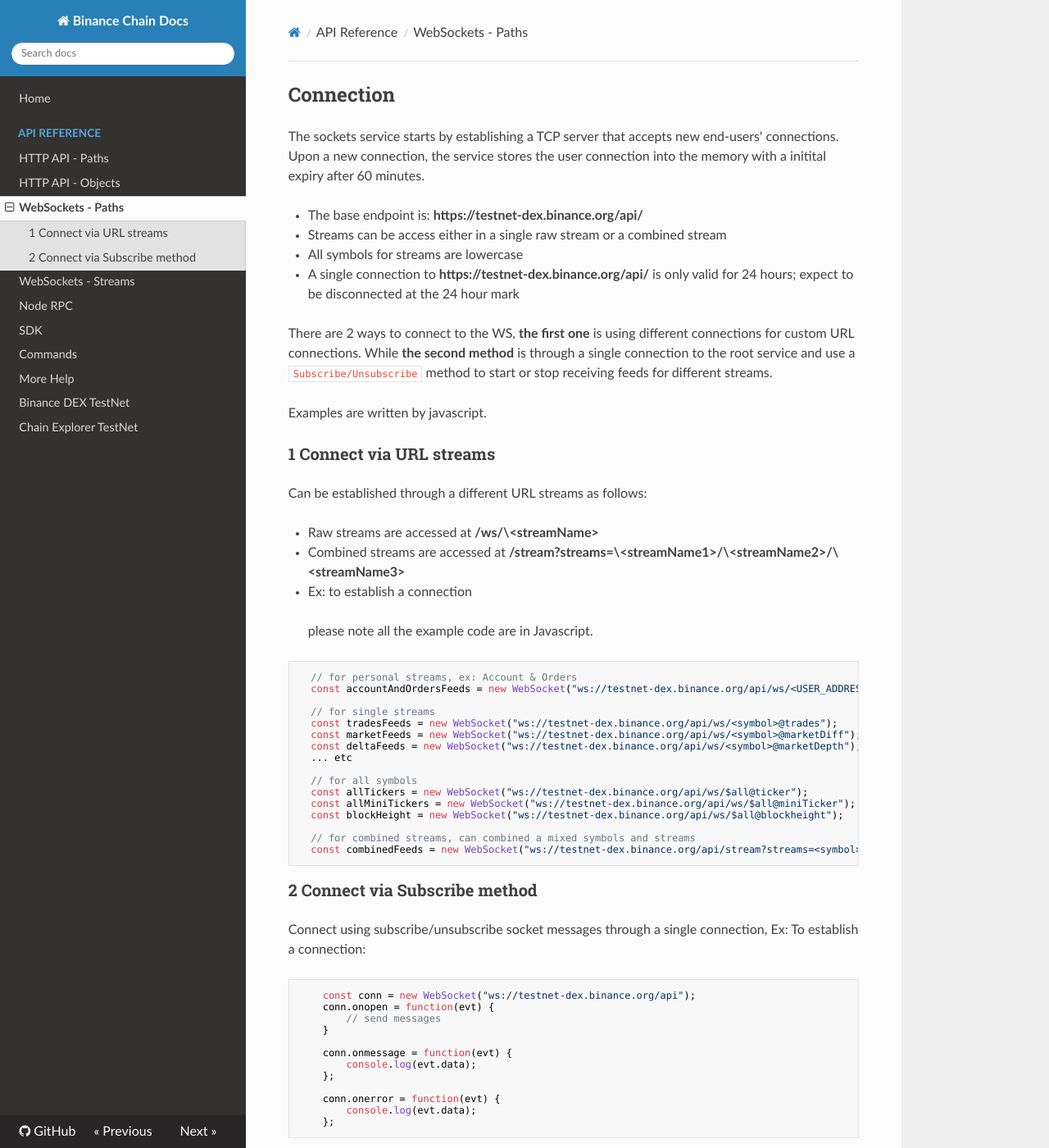
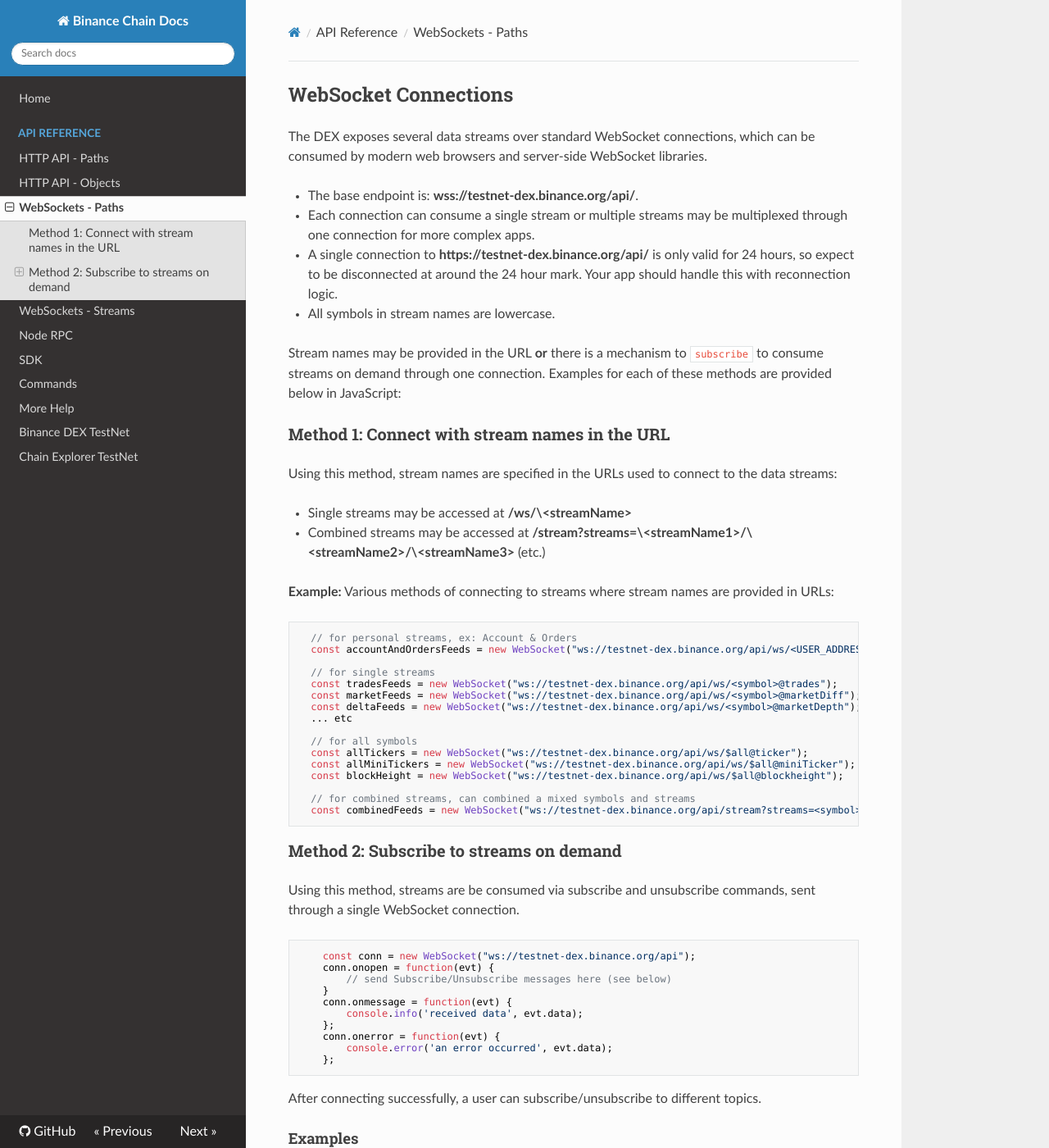
Before and after one commit to yash-sharma1/docs-site, an MkDocs documentation site: the page built from docs/api-reference/dex-api/ws-connection.md, in a window 1280 px wide and 1400 px high. Shown: the whole window at 82% size. Built offline with MkDocs 1.6.1, drawn with Linux system fonts in a browser that asks for light colours; nearby versions of some CDN libraries; some of the changed text lies outside the part shown.

Commit message:
Improved the WS connection guide page

````diff
--- a/docs/api-reference/dex-api/ws-connection.md
+++ b/docs/api-reference/dex-api/ws-connection.md
@@ -1,25 +1,23 @@
-## Connection
+## WebSocket Connections
 
-The sockets service starts by establishing a TCP server that accepts new end-users' connections. Upon a new connection, the service stores the user connection into the memory with a initital expiry after 60 minutes.
+The DEX exposes several data streams over standard WebSocket connections, which can be consumed by modern web browsers and server-side WebSocket libraries.
 
-- The base endpoint is: **https://testnet-dex.binance.org/api/**
-- Streams can be access either in a single raw stream or a combined stream
-- All symbols for streams are lowercase
-- A single connection to **https://testnet-dex.binance.org/api/** is only valid for 24 hours; expect to be disconnected at the 24 hour mark
+- The base endpoint is: **wss://testnet-dex.binance.org/api/**.
+- Each connection can consume a single stream or multiple streams may be multiplexed through one connection for more complex apps.
+- A single connection to **https://testnet-dex.binance.org/api/** is only valid for 24 hours, so expect to be disconnected at around the 24 hour mark. Your app should handle this with reconnection logic.
+- All symbols in stream names are lowercase.
 
-There are 2 ways to connect to the WS, **the first one** is using different connections for custom URL connections. While **the second method** is through a single connection to the root service and use a `Subscribe/Unsubscribe` method to start or stop receiving feeds for different streams.
+Stream names may be provided in the URL **or** there is a mechanism to `subscribe` to consume streams on demand through one connection.
+Examples for each of these methods are provided below in JavaScript:
 
-Examples are written by javascript.
+### Method 1: Connect with stream names in the URL
 
-### 1 Connect via URL streams
+Using this method, stream names are specified in the URLs used to connect to the data streams:
 
-Can be established through a different URL streams as follows:
+- Single streams may be accessed at **/ws/\<streamName\>**
+- Combined streams may be accessed at **/stream?streams=\<streamName1\>/\<streamName2\>/\<streamName3\>** (etc.)
 
-- Raw streams are accessed at **/ws/\<streamName\>**
-- Combined streams are accessed at **/stream?streams=\<streamName1\>/\<streamName2\>/\<streamName3\>**
-- Ex: to establish a connection
-
-> please note all the example code are in Javascript.
+**Example:** Various methods of connecting to streams where stream names are provided in URLs:
 
 ```javascript
   // for personal streams, ex: Account & Orders
@@ -40,28 +38,28 @@
   const combinedFeeds = new WebSocket("ws://testnet-dex.binance.org/api/stream?streams=<symbol>@trades/<symbol>@marketDepth/<symbol>@marketDiff");
 ```
 
-### 2 Connect via Subscribe method
+### Method 2: Subscribe to streams on demand
 
-Connect using subscribe/unsubscribe socket messages through a single connection, Ex: To establish a connection:
+Using this method, streams are be consumed via subscribe and unsubscribe commands, sent through a single WebSocket connection.
 
 ```javascript
     const conn = new WebSocket("ws://testnet-dex.binance.org/api");
     conn.onopen = function(evt) {
-        // send messages
+        // send Subscribe/Unsubscribe messages here (see below)
     }
-
     conn.onmessage = function(evt) {
-        console.log(evt.data);
+        console.info('received data', evt.data);
     };
-
     conn.onerror = function(evt) {
-        console.log(evt.data);
+        console.error('an error occurred', evt.data);
     };
 ```
 
-After successfuly connection, a user can subscribe/unsubscribe to different topics.
+After connecting successfully, a user can subscribe/unsubscribe to different topics.
 
-  Ex: To subscribe to orders events; a user needs to send socket message with the payload
+#### Examples
+
+**Example:** To subscribe to orders events and market depth updates, a user needs to send socket messages with the `subscribe` payloads as below:
 
 ```javascript
     const conn = new WebSocket("ws://testnet-dex.binance.org/api");
@@ -75,7 +73,7 @@
     }
 ```
 
-- Ex: To unsubscribe from orders events; a user needs to send socket message with the payload
+**Example:** To unsubscribe from orders events, a user needs to send socket message with the payloads as below:
 
 ```javascript
     // unsubscribe from topic
@@ -85,7 +83,7 @@
     conn.send(JSON.stringify({ method: "unsubscribe", topic: "marketDepth", symbols: ["BNB_BTC"] }));
 ```
 
-- Ex: To extend connection life; a user needs to send socket message with the payload
+**Example:** To extend connection life, a user needs to send a message with a payload using the `keepAlive` method:
 
 ```javascript
     // This will extend the connection time to another 60 minutes
@@ -93,7 +91,7 @@
     conn.send(JSON.stringify({ method: "keepAlive" }));
 ```
 
-- Ex: To close a connection life; a user needs to send socket message with the payload
+**Example:** To close a connection, a user needs to send socket message with the payload as below:
 
 ```javascript
     // Connections will auto close after 60 minutes by default if no "keepAlive" messages received
````
